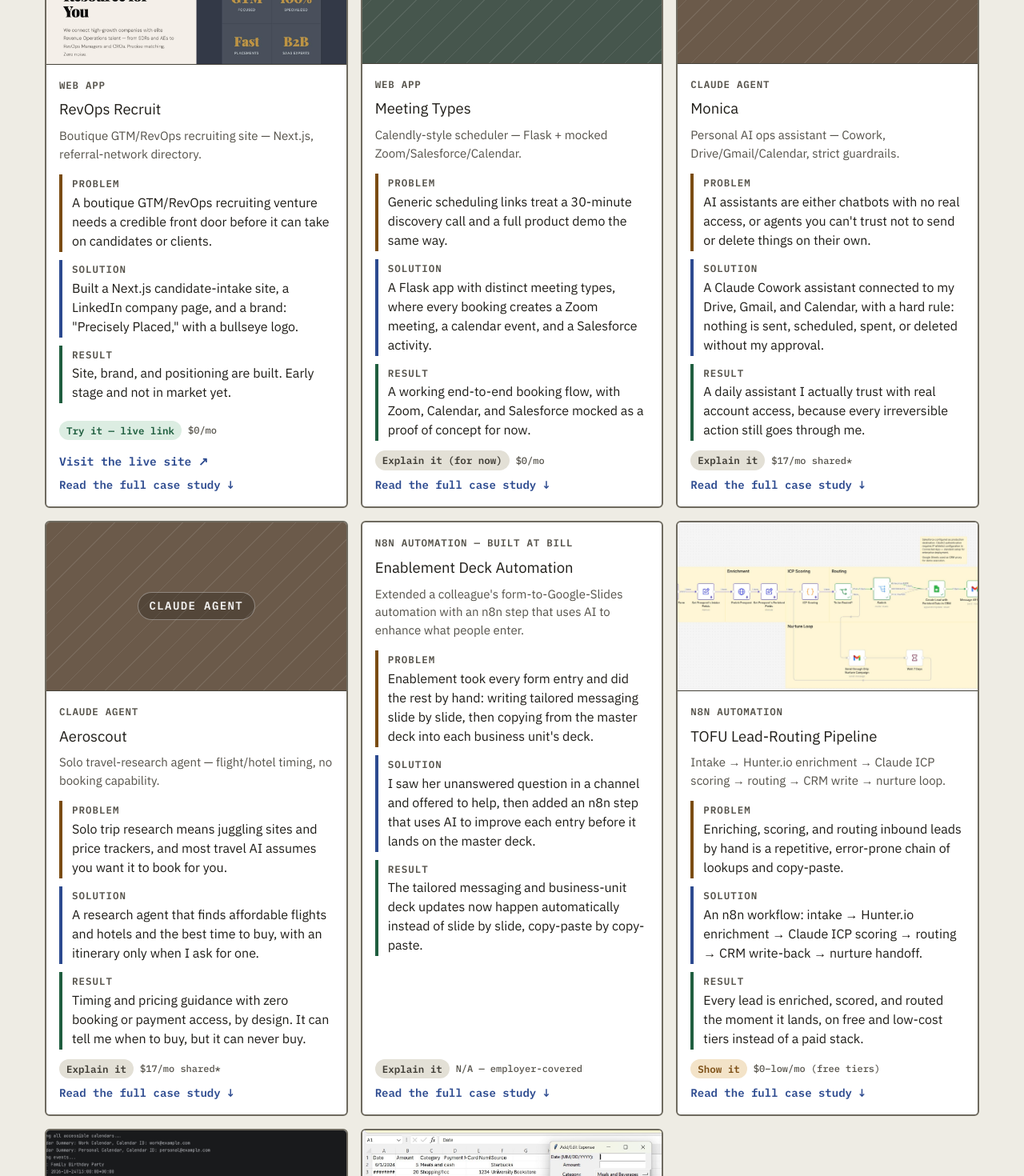
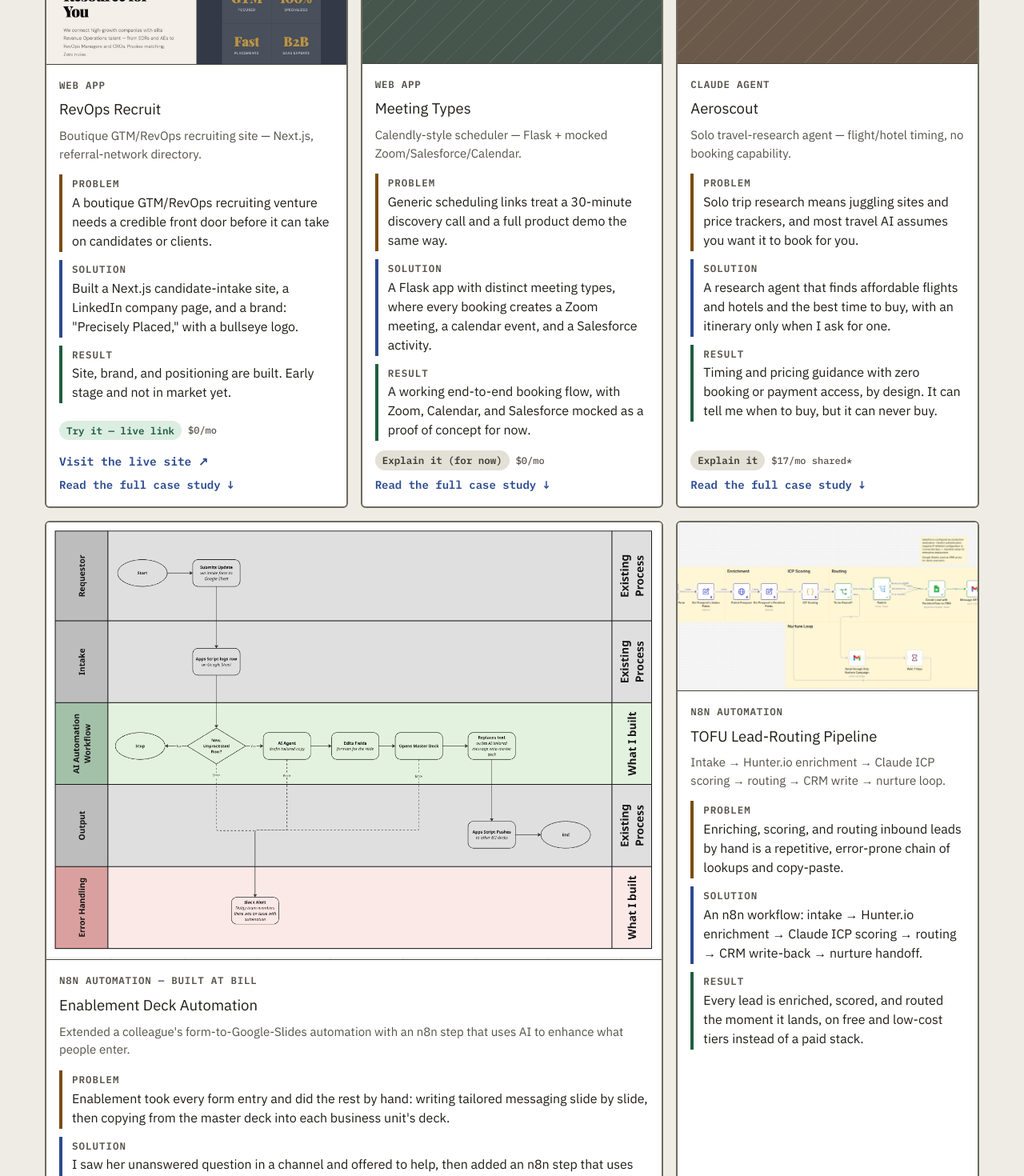
Before and after one commit to lampertwb/lampertwb, a Next.js app: page / in a window 1280 px wide. Shown: the part 3400-4870 px from the top of the page at 80% size. Built offline with nearby package versions, Linux system fonts and the light colour scheme.

Commit message:
Add enablement process diagram and wire up image display

```diff
--- a/app/page.tsx
+++ b/app/page.tsx
@@ -379,28 +379,6 @@
   {
     category: "Claude Agent",
     eyebrow: "Claude Agent",
-    name: "Monica",
-    problemShort:
-      "AI assistants are either chatbots with no real access, or agents you can't trust not to send or delete things on their own.",
-    solutionShort:
-      "A Claude Cowork assistant connected to my Drive, Gmail, and Calendar, with a hard rule: nothing is sent, scheduled, spent, or deleted without my approval.",
-    resultShort:
-      "A daily assistant I actually trust with real account access, because every irreversible action still goes through me.",
-    description:
-      "Personal AI ops assistant — Cowork, Drive/Gmail/Calendar, strict guardrails.",
-    problem:
-      "Personal AI assistance usually means either a generic chatbot with no real access to your accounts, or a fully autonomous agent you can't trust not to send an email or delete a file on its own.",
-    solution:
-      "Built Monica — a personal AI assistant living in Claude Cowork with real integrations into Drive, Gmail, and Calendar, running under **strict guardrails: no sending, scheduling, spending, or deleting without my explicit approval first**. It also runs a dedicated job-search mode built on the Proficiently skill.",
-    results:
-      "A daily assistant I actually trust with real account access, because **every irreversible action still routes through me** — full capability without giving up control.",
-    badge: "explain",
-    badgeLabel: "Explain it",
-    cost: "$17/mo shared*",
-  },
-  {
-    category: "Claude Agent",
-    eyebrow: "Claude Agent",
     name: "Aeroscout",
     problemShort:
       "Solo trip research means juggling sites and price trackers, and most travel AI assumes you want it to book for you.",
@@ -439,8 +417,9 @@
     solution:
       "It started when I saw her question go unanswered in a channel and asked if she still needed help. She had the vision; I had the tools and wanted the practice. Once the form data landed in the spreadsheet, **I used n8n and AI to enhance what people had entered, then replaced the text on the appropriate slide in the master deck.**",
     results:
-      "**The tailored messaging and the business-unit deck updates now happen automatically instead of by hand.** Because this was built inside BILL, I can't share screenshots or a recording. What I can share is the lesson: **the barrier to helping someone with AI automation is low enough that “I saw your message and wanted to try” is a legitimate way in.** No project plan or 10,000 hours as an SME, just curiosity and a willingness to dig in.",
-    noHero: true,
+      "**The tailored messaging and the business-unit deck updates now happen automatically instead of by hand.** Because this was built inside BILL, I can't share the actual screenshots or a recording — the diagram above is a generic recreation of the workflow shape, not the real thing. What I can share is the lesson: **the barrier to helping someone with AI automation is low enough that “I saw your message and wanted to try” is a legitimate way in.** No project plan or 10,000 hours as an SME, just curiosity and a willingness to dig in.",
+    images: ["/project-media/enablement-deck-automation/enablement-deck-automation.png"],
+    imageFit: "contain",
     badge: "explain",
     badgeLabel: "Explain it",
     cost: "N/A — employer-covered",
@@ -1032,12 +1011,6 @@
                         <td>Director of RevOps, $66/hr</td>
                         <td>~1.5 (est.)</td>
                         <td className="num">$100</td>
-                      </tr>
-                      <tr>
-                        <td>Monica</td>
-                        <td>Admin Assistant, $23/hr</td>
-                        <td>~5 (est.)</td>
-                        <td className="num">$116</td>
                       </tr>
                       <tr>
                         <td>Enablement Deck Automation</td>
@@ -1341,9 +1314,22 @@
               const heroImage = project.images && project.images.length > 0 ? project.images[0] : undefined;
               const extraImages = project.images && project.images.length > 1 ? project.images.slice(1) : [];
               return (
-                <div key={project.name} className={`wire card${project.video ? " sm:col-span-2" : ""}`}>
+                <div
+                  key={project.name}
+                  className={`wire card${
+                    project.video || project.imageFit === "contain" ? " sm:col-span-2" : ""
+                  }`}
+                >
                   {!project.noHero && (
-                  <div className={project.video ? "card-hero card-hero-video" : "card-hero"}>
+                  <div
+                    className={
+                      project.video
+                        ? "card-hero card-hero-video"
+                        : project.imageFit === "contain"
+                        ? "card-hero card-hero-contain"
+                        : "card-hero"
+                    }
+                  >
                     {project.video ? (
                       <video
                         className="demo-video"
```
Also changed, not shown: public/project-media/enablement-deck-automation/enablement-deck-automation.png (added).
